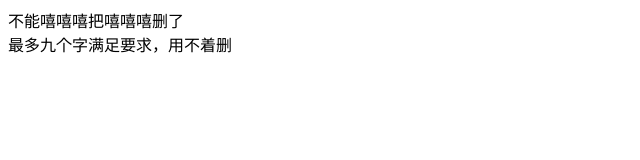
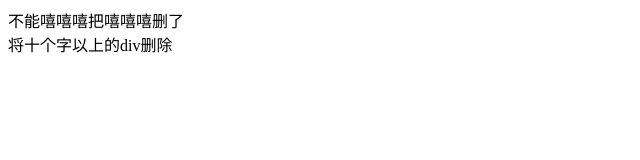
Before and after one commit to zhouzhigang190/git, a plain HTML site: page index.html in a window 1280 px wide. Shown: the whole page, without its empty margins (0-640 px from the left). Drawn offline with Linux system fonts and the light colour scheme.

Commit message:
删除错误

```diff
--- a/index.html
+++ b/index.html
@@ -9,6 +9,6 @@
 <body>
 
     <div>不能嘻嘻嘻把嘻嘻嘻删了</div>
-    <div>最多九个字满足要求，用不着删</div>
+<div>将十个字以上的div删除</div>
 </body>
 </html>
```
